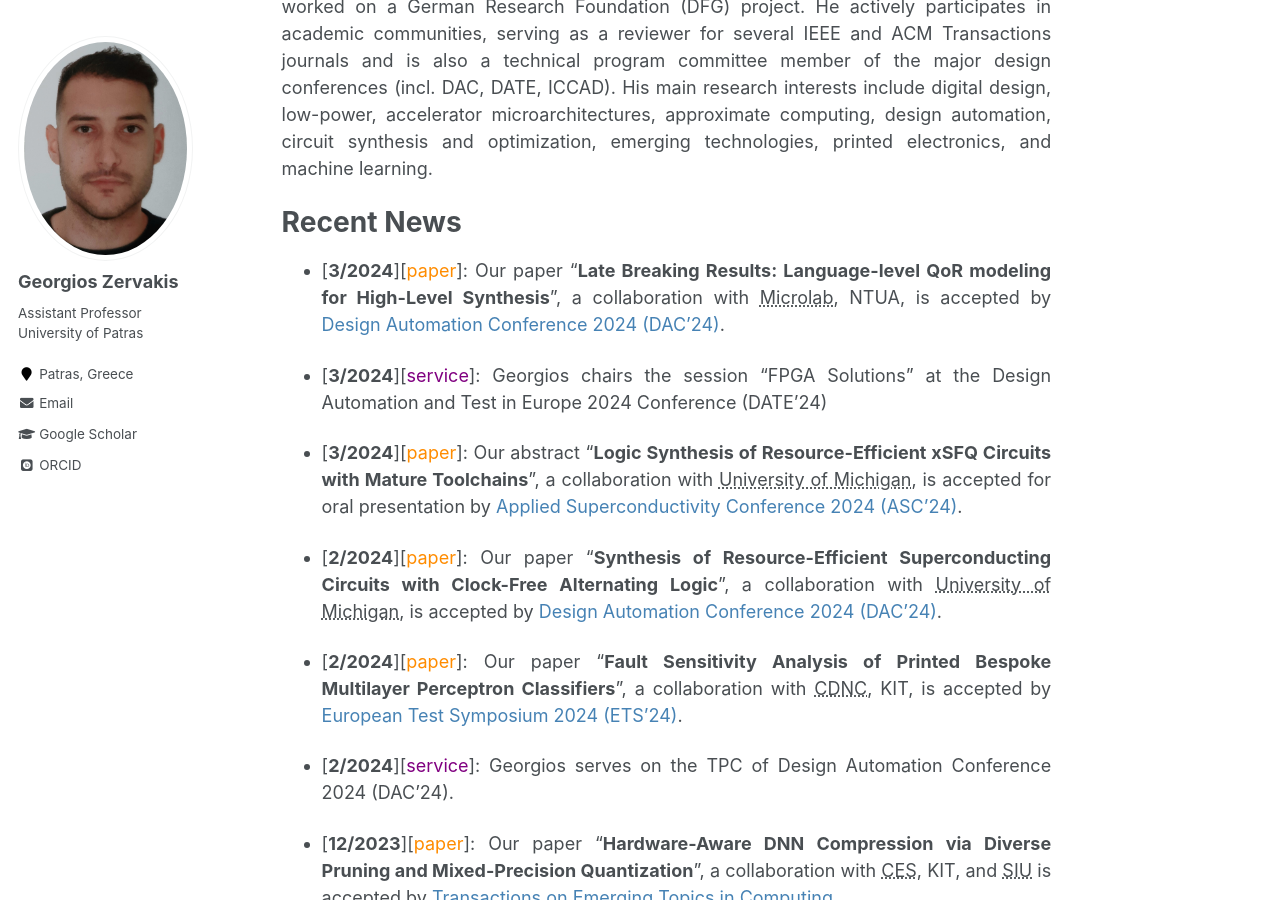
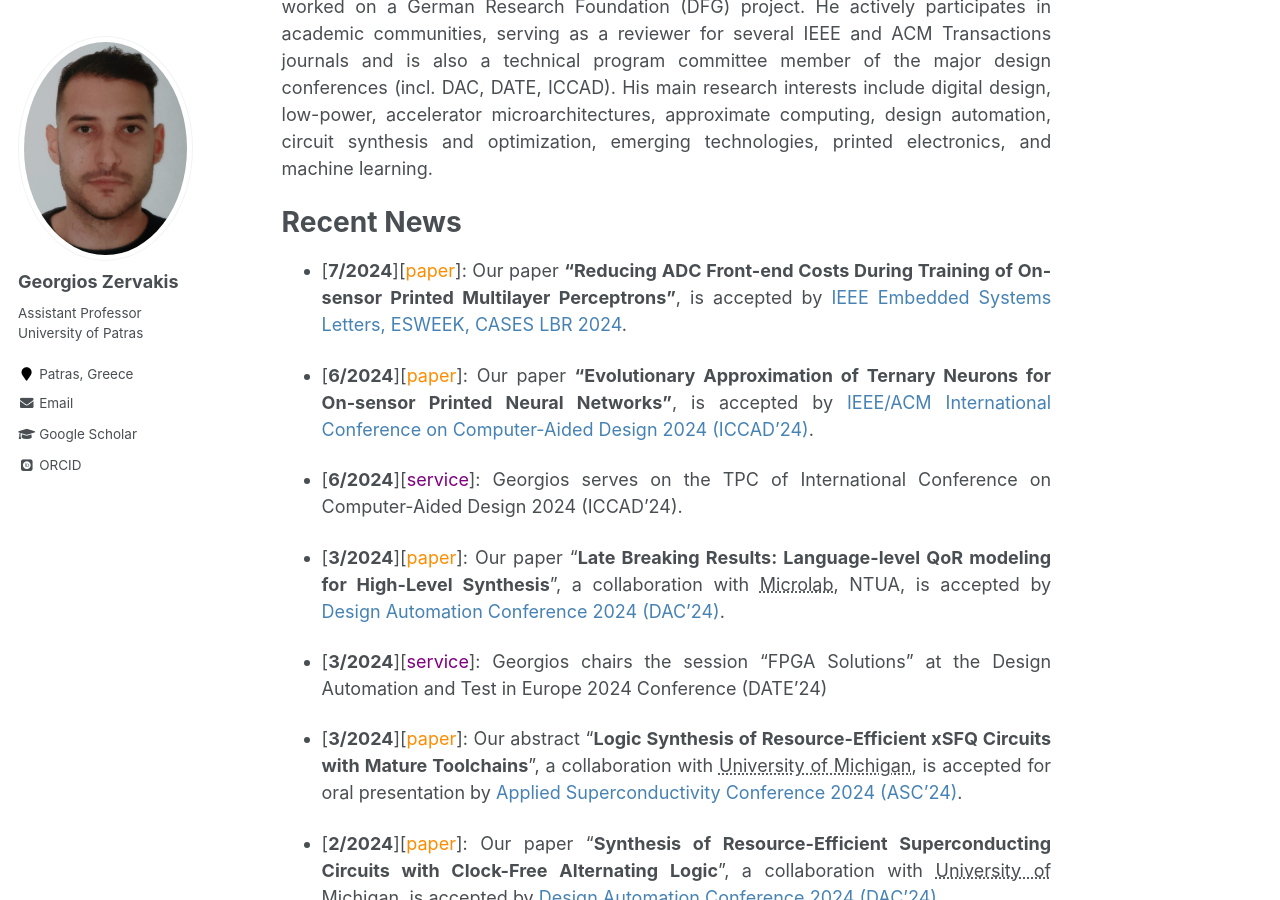
Before and after one commit to giozerv/giozerv.github.io, a Jekyll site: the page built from _pages/about.md, in a window 1280 px wide and 900 px high, scrolled down 491 px. Built offline with Jekyll 4.4.1, drawn with Linux system fonts in a browser that asks for light colours; some web fonts are replaced.

Commit message:
Update about.md

```diff
--- a/_pages/about.md
+++ b/_pages/about.md
@@ -21,6 +21,12 @@ Georgios Zervakis is an Assistant Professor at the [Department of Computer Engin
 
 Recent News
 ===
+* [**7/2024**][<span style="color:darkorange">paper</span>]: Our paper **"Reducing ADC Front-end Costs During Training of On-sensor Printed Multilayer Perceptrons"**, is accepted by <span style="color:SteelBlue"> IEEE Embedded Systems Letters, ESWEEK, CASES LBR 2024</span>.
+
+* [**6/2024**][<span style="color:darkorange">paper</span>]: Our paper **"Evolutionary Approximation of Ternary Neurons for On-sensor Printed Neural Networks"**, is accepted by <span style="color:SteelBlue"> IEEE/ACM International Conference on Computer-Aided Design 2024 (ICCAD'24)</span>.
+
+* [**6/2024**][<span style="color:purple">service</span>]: Georgios serves on the TPC of International Conference on Computer-Aided Design 2024 (ICCAD'24).
+
 * [**3/2024**][<span style="color:darkorange">paper</span>]: Our paper "**Late Breaking Results: Language-level QoR modeling for High-Level Synthesis**", a collaboration with <a href="https://microlab.ntua.gr/" class="underline">Microlab</a>, NTUA, is accepted by <span style="color:SteelBlue">Design Automation Conference 2024 (DAC'24)</span>.
 
 * [**3/2024**][<span style="color:purple">service</span>]: Georgios chairs the session "FPGA Solutions" at the Design Automation and Test in Europe 2024 Conference (DATE'24)
```
